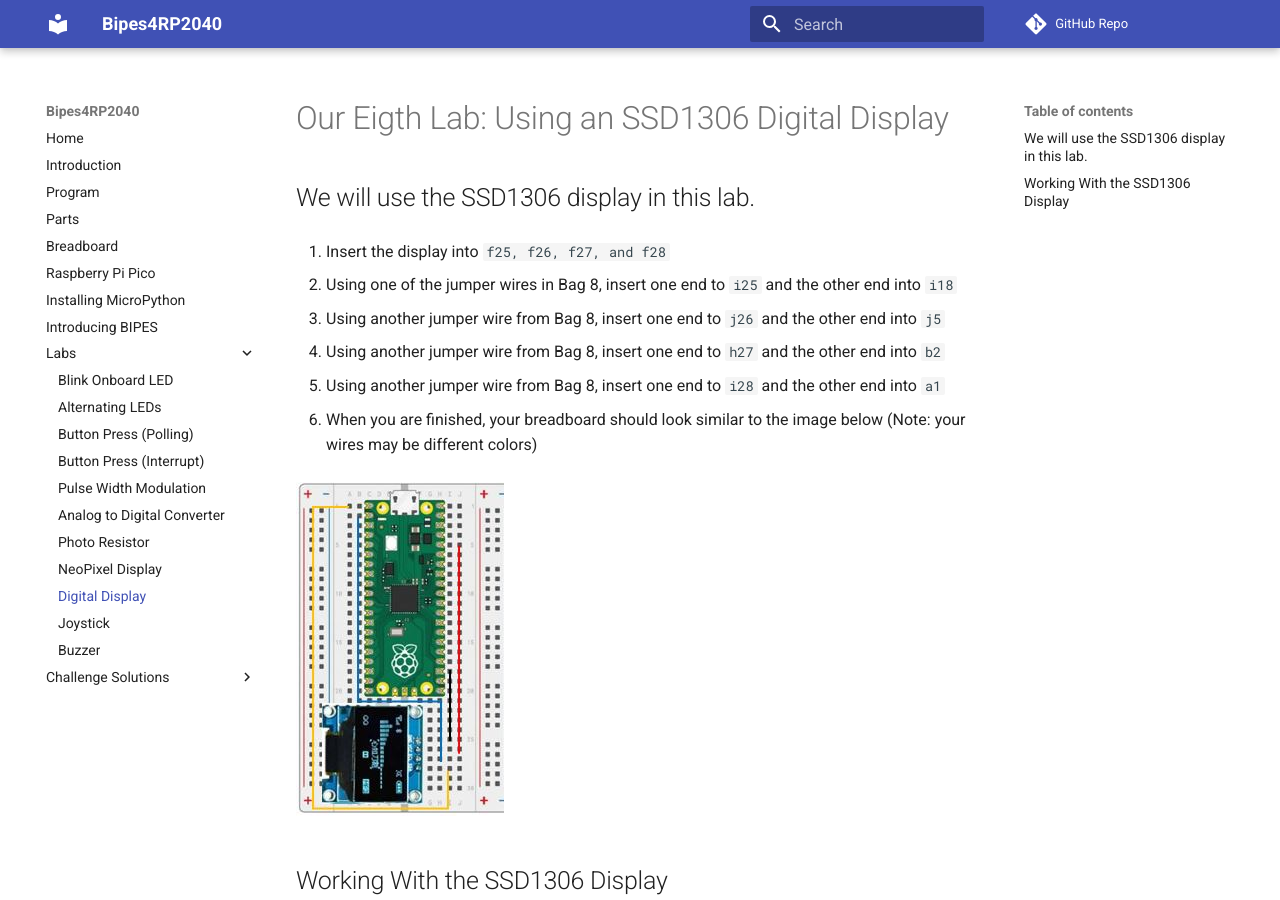
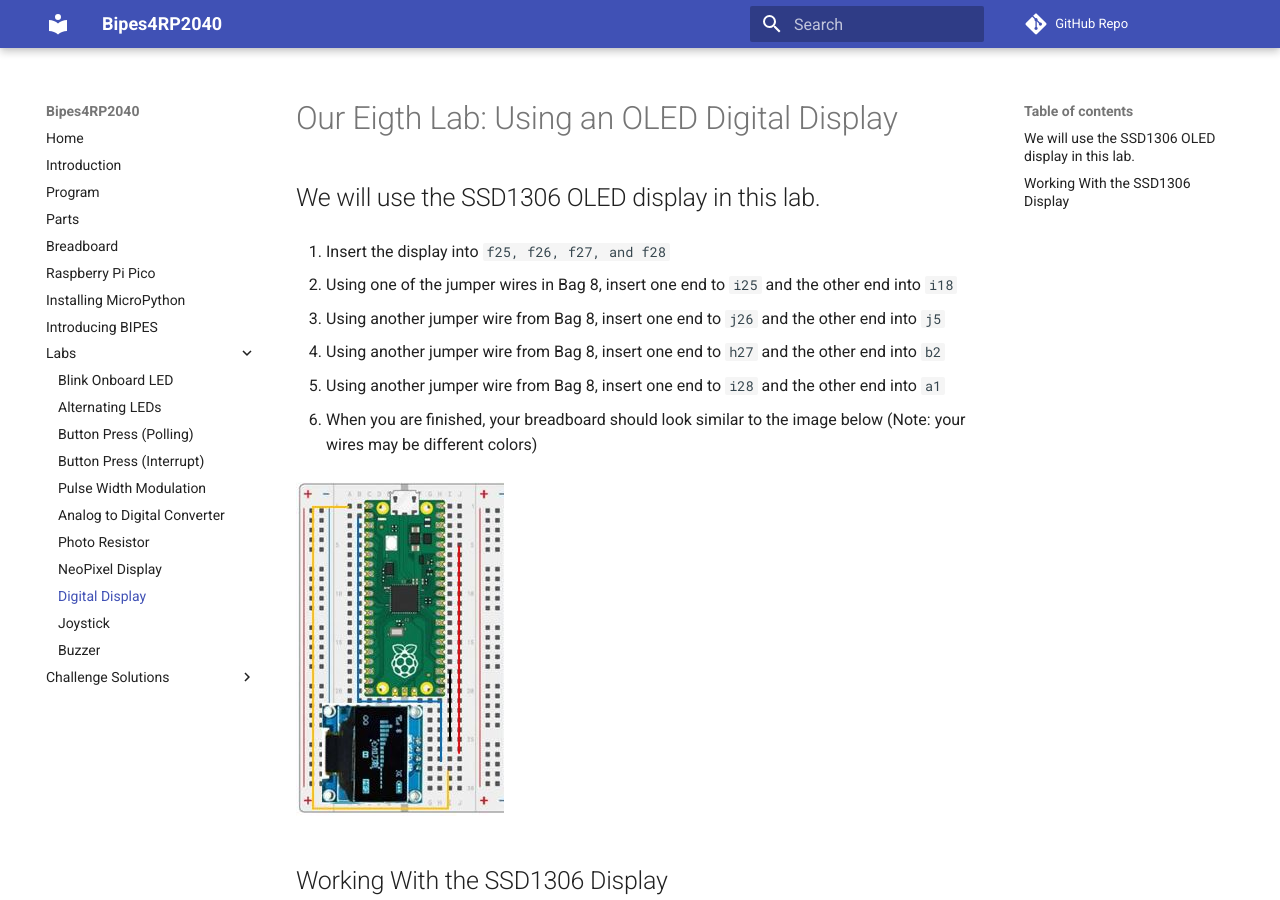
Before and after one commit to jetannenbaum/Bipes4RP2040, an MkDocs documentation site: the page built from docs/labs/ssd1306.md, in a window 1280 px wide and 900 px high. Built offline with MkDocs 1.6.1 and Material for MkDocs 9.7.7, drawn with Linux system fonts in a browser that asks for light colours; comment, search, counter and statistics services are not loaded.

````diff
--- a/docs/labs/joystick.md
+++ b/docs/labs/joystick.md
@@ -1,4 +1,4 @@
-# Our Ninth Lab: Using a Joystick to Draw Lines on an SSD1306 Digital Display
+# Our Ninth Lab: Using a Joystick to Draw Lines on an OLED Display
 
 ## Parts for this Lab are the OLED display, with the addition of the Joystick
 
--- a/docs/labs/ssd1306.md
+++ b/docs/labs/ssd1306.md
@@ -1,6 +1,6 @@
-# Our Eigth Lab: Using an SSD1306 Digital Display
+# Our Eigth Lab: Using an OLED Digital Display
 
-## We will use the SSD1306 display in this lab.
+## We will use the SSD1306 OLED display in this lab.
 
  1. Insert the display into ```f25, f26, f27, and f28```
 
````
Also changed, not shown: docs/solutions/lab8.md (+2 -2 lines), docs/solutions/lab9.md (added, +5 -0 lines), docs/solutions/img/lab9Challenge.jpg (added).
